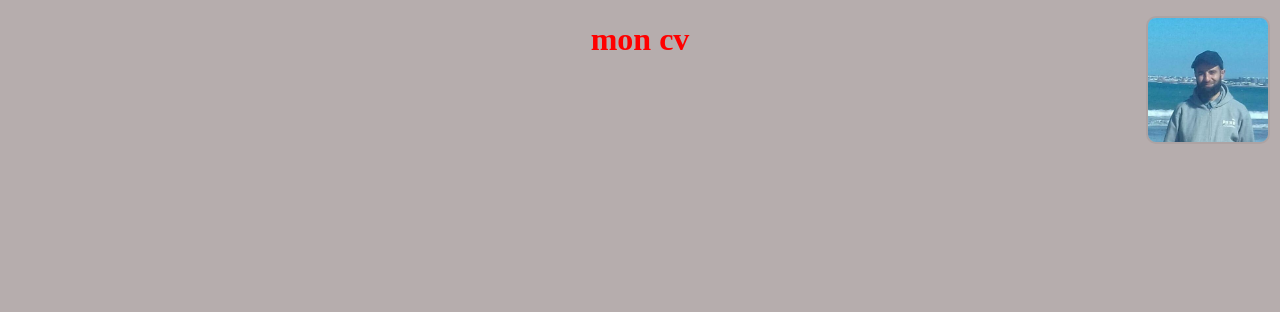
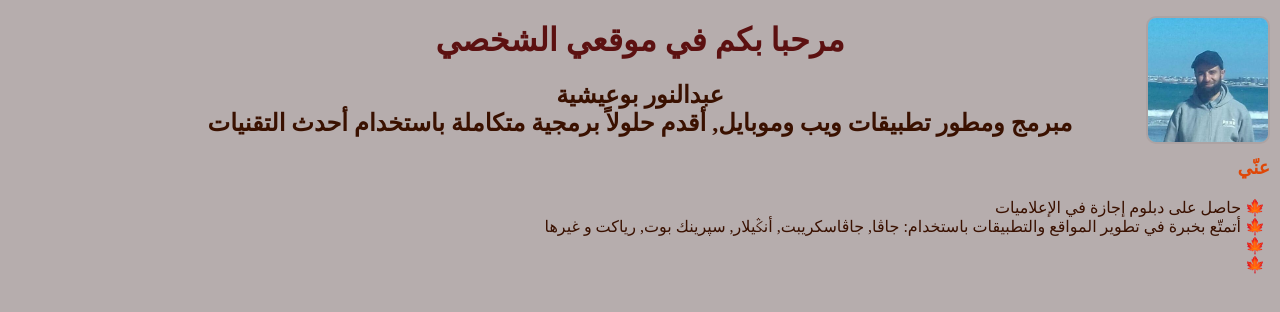
Before and after one commit to nori-oujda-g/mypage, a plain HTML site: page index.html in a window 1280 px wide. Drawn offline with Linux system fonts and the light colour scheme.

Commit message:
version 1

```diff
--- a/index.html
+++ b/index.html
@@ -11,7 +11,20 @@
     </head>
 
     <body>
-        <h1 class="h_title">mon cv</h1>
+        <h1> مرحبا بكم في موقعي الشخصي</h1>
+        <h2>
+            عبدالنور بوعيشية
+            <br>
+            مبرمج ومطور تطبيقات ويب وموبايل, أقدم حلولاً برمجية متكاملة باستخدام أحدث التقنيات
+        </h2>
+        <h3>عنّي</h3>
+        <ul>
+            <li>حاصل على دبلوم إجازة في الإعلاميات</li>
+            <li>أتمتّع بخبرة في تطوير المواقع والتطبيقات باستخدام: جاڤا, جاڤاسكريبت, أنݣيلار, سپرينك بوت, رياكت و غيرها
+            </li>
+            <li></li>
+            <li></li>
+        </ul>
         <img class="img_avatar" src="av1.png" alt="">
     </body>
 
--- a/style.css
+++ b/style.css
@@ -5,9 +5,30 @@ html,body{
 body{
     background: rgb(182, 173, 173);
 }
-.h_title{
-    color: red;
+h1{
+    color: #5C1111;
     text-align: center;
+}
+h2{
+  color: #3A1100;
+    text-align: center;
+}
+h3{
+    text-align: right;
+    color: #df4707;
+    margin-right: 10px;
+}
+ul {
+    color: #3A1100;
+    margin-right: 15px;
+    text-align: right;
+    list-style-type: none;
+}
+ul li{
+    text-align: right;
+}
+ul li::after{
+    content: " 🍁 ";
 }
 .img_avatar{
     border: 2px solid rgb(173, 163, 163);
```
